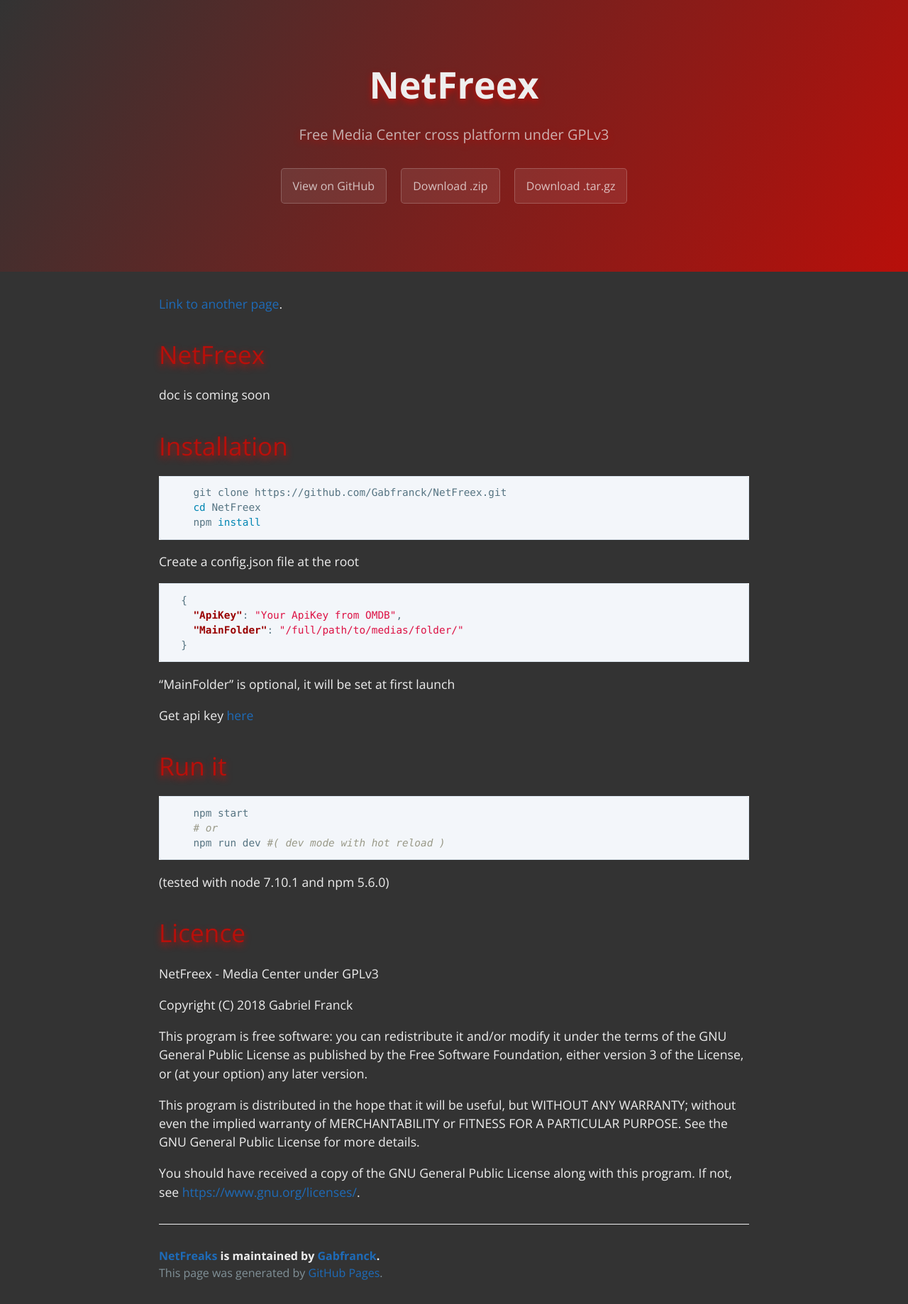
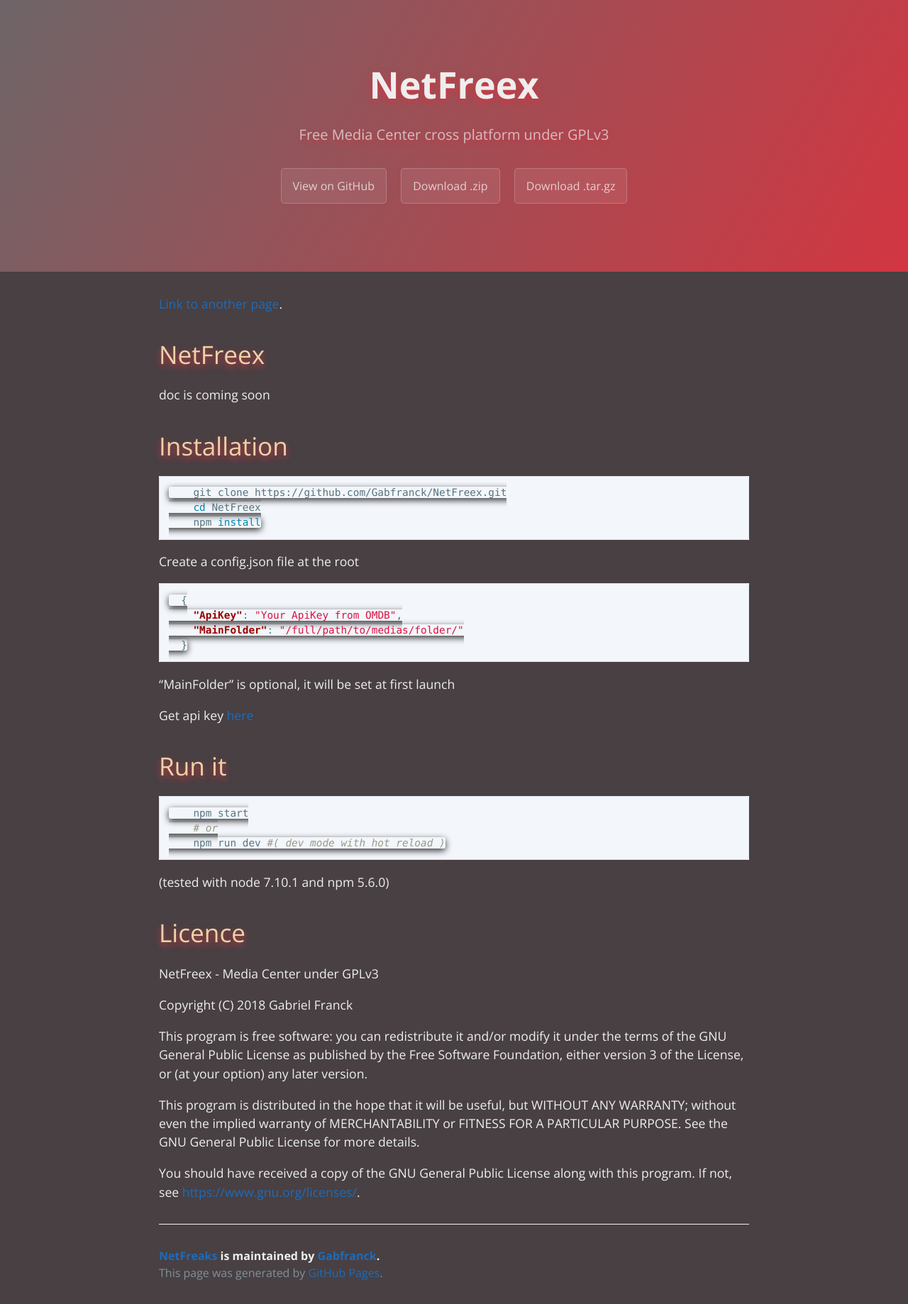
Before and after one commit to Gabfranck/NetFreaks, a Jekyll site: the page built from index.md, in a window 1280 px wide. Shown: the whole page at 71% size. Built offline with Jekyll 4.4.1, drawn with Linux system fonts in a browser that asks for light colours.

Commit message:
change colors

```diff
--- a/_sass/jekyll-theme-cayman.scss
+++ b/_sass/jekyll-theme-cayman.scss
@@ -191,7 +191,9 @@
     font-size: 0.9rem;
     color: $code-text-color;
     background-color: $code-bg-color;
-    border-radius: 0.3rem;
+    border-radius: 3px;
+    box-shadow: 0 3px 10px rgba(0, 0, 0, 0.8);
+
   }
 
   pre {
--- a/_sass/variables.scss
+++ b/_sass/variables.scss
@@ -3,14 +3,14 @@
 $medium-breakpoint: 42em !default;
 
 // Headers
-$header-heading-color: #fff !default;
-$header-bg-color: #b80f0a  !default;
-$header-bg-color-secondary: #333!default;
+$header-heading-color: #EAD3A8 !default;
+$header-bg-color: #D23641  !default;
+$header-bg-color-secondary: #6E6568!default;
 
 // Text
-$section-headings-color: #b80f0a !default;
+$section-headings-color: #EAD3A8 !default;
 $body-text-color: #eee !default;
-$body-bg-color: #333 !default;
+$body-bg-color: #484043 !default;
 $body-link-color: #1e6bb8 !default;
 $blockquote-text-color: #819198 !default;
 
--- a/assets/css/style.scss
+++ b/assets/css/style.scss
@@ -4,8 +4,8 @@
 @import 'jekyll-theme-cayman';
 
 h1, h2, h3, h4, h5{
-  color: #eee;
+  color: #eee ;
   font-weight: bold;
-  text-shadow: 0 4px 10px #b80f0a;
+  text-shadow: 0 4px 10px #D23641;
   /*rgba(255,255,255,0.5)*/
 }
```
